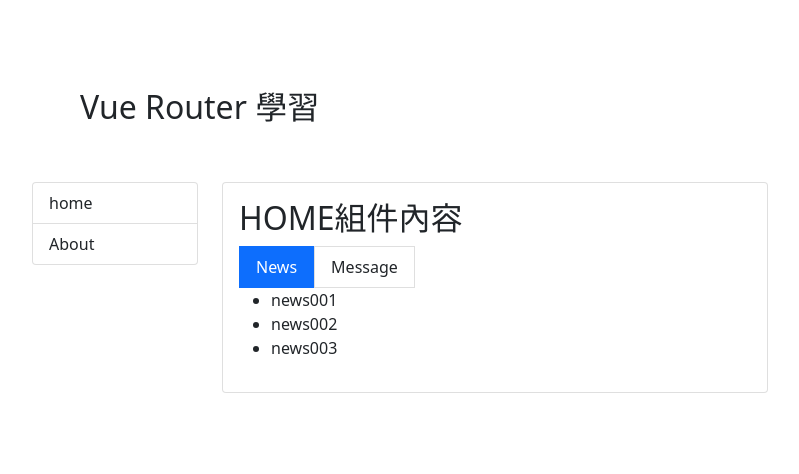
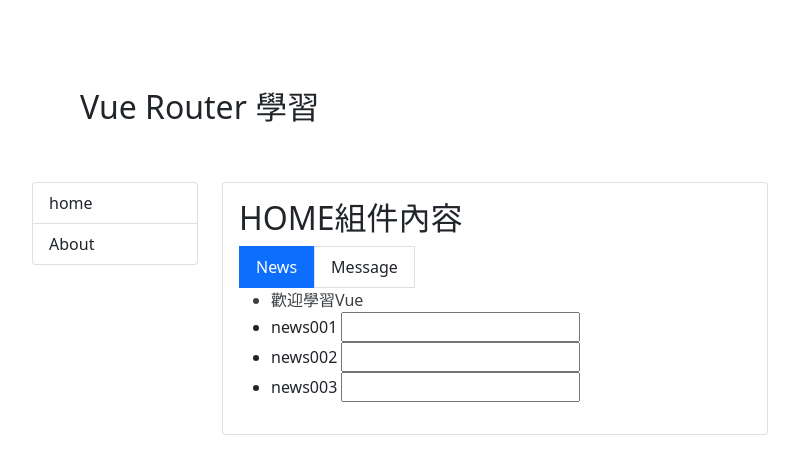
Before and after one commit to owen013288/Vue3CLI, a Vue app: page /Home/News in a window 1280 px wide. Shown: the top 474 px of the page, without its empty margins (50-849 px from the left). Built offline with nearby package versions, Linux system fonts and the light colour scheme.

Commit message:
緩存路由組件keep-alive 路由專屬的兩個生命週期鉤子activated、deactivated

```diff
--- a/src/App.vue
+++ b/src/App.vue
@@ -10,6 +10,7 @@
 
           <!-- 新作法 -->
           <router-link
+            :replace="true"
             class="list-group-item"
             active-class="active"
             to="../components/路由/pages/home"
@@ -17,6 +18,7 @@
             home
           </router-link>
           <router-link
+            replace
             class="list-group-item"
             active-class="active"
             :to="{ path: '/about' }"
--- a/src/components/路由/pages/Home.vue
+++ b/src/components/路由/pages/Home.vue
@@ -4,6 +4,7 @@
     <ul class="nav">
       <li>
         <router-link
+          replace
           class="list-group-item"
           active-class="active"
           to="/Home/News"
@@ -13,6 +14,7 @@
       </li>
       <li>
         <router-link
+          replace
           class="list-group-item"
           active-class="active"
           to="/Home/Message"
@@ -21,7 +23,12 @@
         </router-link>
       </li>
     </ul>
-    <router-view></router-view>
+    <!-- 讓裡面的不被銷毀，沒輸入include就全部保存 -->
+    <router-view v-slot="{ Component }">
+      <keep-alive include="News">
+        <component :is="Component" />
+      </keep-alive>
+    </router-view>
   </div>
 </template>
 
--- a/src/components/路由/pages/Message.vue
+++ b/src/components/路由/pages/Message.vue
@@ -9,6 +9,7 @@
 
         <!-- 跳轉路由並攜帶query參數，to的對象寫法 -->
         <router-link
+          replace
           :to="{
             path: '/Home/Message/Detail',
             query: {
@@ -21,6 +22,7 @@
         </router-link>
       </li>
     </ul>
+    <input type="text" />
     <router-view></router-view>
   </div>
 </template>
--- a/src/components/路由/pages/News.vue
+++ b/src/components/路由/pages/News.vue
@@ -1,9 +1,10 @@
 <template>
   <div>
     <ul>
-      <li>news001</li>
-      <li>news002</li>
-      <li>news003</li>
+      <li :style="{ opacity }">歡迎學習Vue</li>
+      <li>news001 <input type="text" /></li>
+      <li>news002 <input type="text" /></li>
+      <li>news003 <input type="text" /></li>
     </ul>
   </div>
 </template>
@@ -12,7 +13,20 @@
 export default {
   name: "News",
   data() {
-    return {};
+    return {
+      opacity: 1,
+    };
+  },
+  activated() {
+    this.timer = setInterval(() => {
+      console.log("激活中");
+      this.opacity -= 0.01;
+      if (this.opacity <= 0) this.opacity = 1;
+    }, 16);
+  },
+  deactivated() {
+    console.log("失活中");
+    clearInterval(this.timer);
   },
 };
 </script>
```
